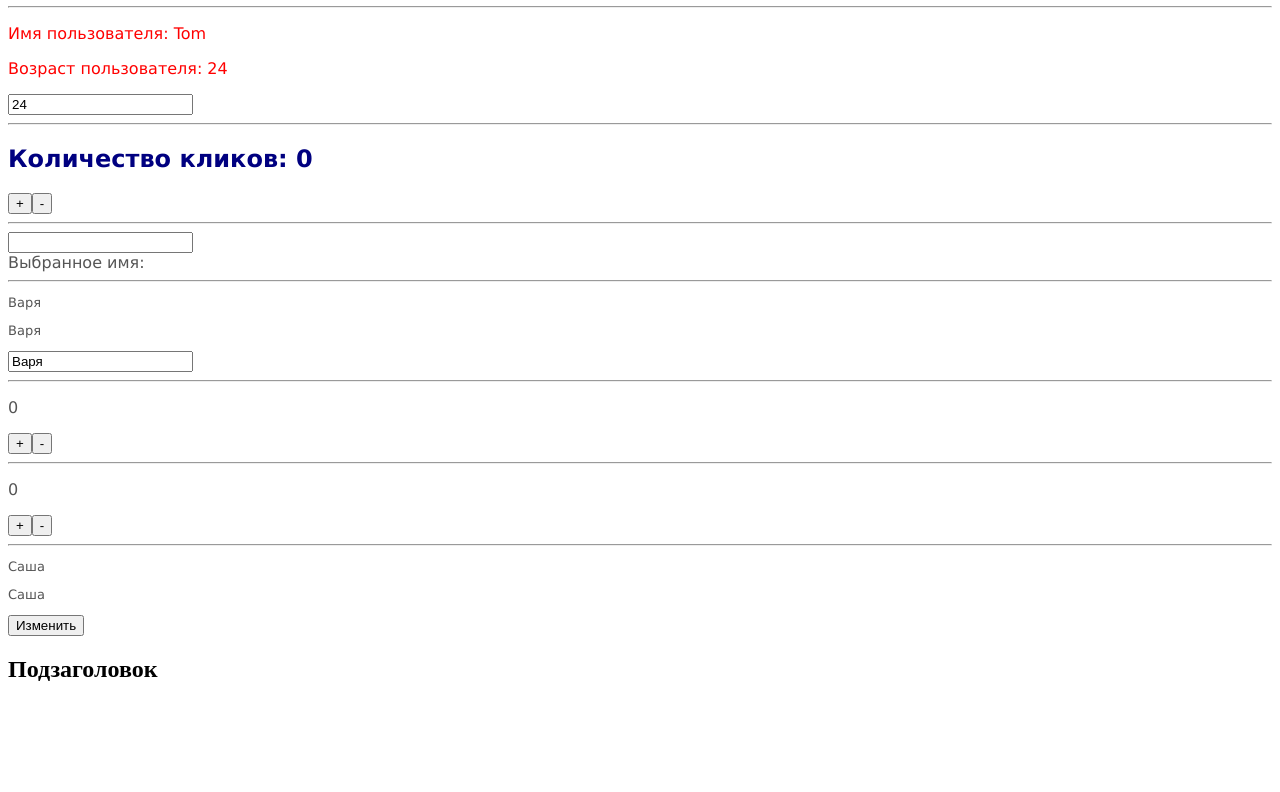
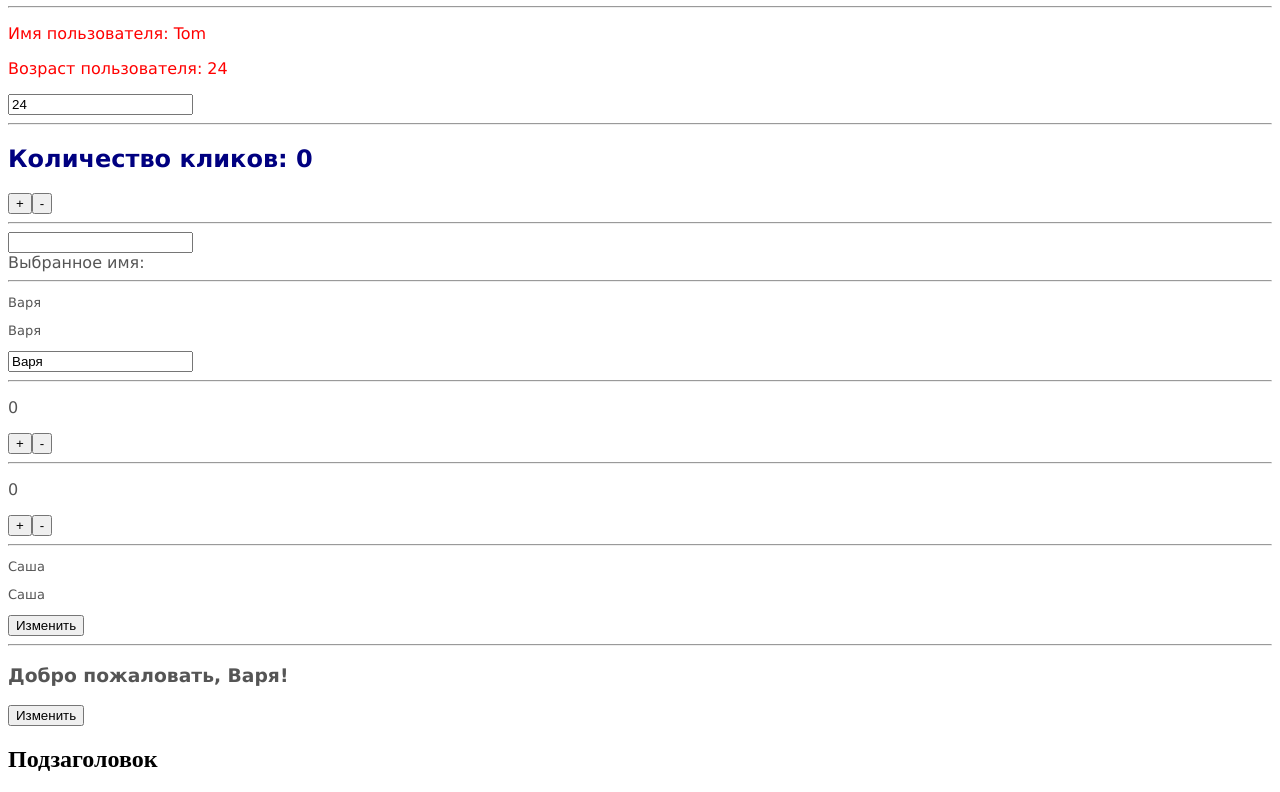
Before and after one commit to VKozhura/angular-components, an Angular app: page / in a window 1280 px wide. Shown: the part 911-1703 px from the top of the page. Before the commit the page ends 1614 px from the top, so only its background shows below. Built offline with nearby package versions, Linux system fonts and the light colour scheme.

Commit message:
ContentChild

```diff
--- a/src/app/app.component.html
+++ b/src/app/app.component.html
@@ -96,3 +96,9 @@
 <p #nameText>{{name6}}</p>
 <p>{{nameText.textContent}}</p>
 <button (click)="change()">Изменить</button>
+
+<hr>
+
+<child7-comp>
+  <h3 #headerContent>Добро пожаловать, {{name5}}!</h3>
+</child7-comp>
--- a/src/app/app.component.ts
+++ b/src/app/app.component.ts
@@ -1,5 +1,5 @@
 import { Component, ElementRef, ViewChild } from '@angular/core';
-import { Child6Component } from './child6.component ';
+import { Child6Component } from './child6.component';
 
 @Component({
   selector: 'app-root',
--- /dev/null
+++ b/src/app/child7.component.ts
@@ -0,0 +1,21 @@
+import { Component, ContentChild, ElementRef } from '@angular/core';
+
+@Component({
+  selector: 'child7-comp',
+  template: `
+    <ng-content></ng-content>
+    <button (click)="change()">Изменить</button>`,
+
+})
+export class Child7Component {
+ @ContentChild('headerContent', { static: false })
+ header: ElementRef | undefined;
+
+ change() {
+  if (this.header !== undefined) {
+    console.log(this.header);
+    this.header.nativeElement.textContent = 'Hell to world!'
+  }
+ }
+
+}
```
Also changed, not shown: src/app/app.module.ts (+8 -7 lines), src/app/child1.component.ts (renamed from src/app/child1.component .ts), src/app/child2.component.ts (renamed from src/app/child2.component .ts), src/app/child3.component.ts (renamed from src/app/child3.component .ts), src/app/child4.component.ts (renamed from src/app/child4.component .ts), src/app/child5.component.ts (renamed from src/app/child5.component .ts), src/app/child6.component.ts (renamed from src/app/child6.component .ts).
